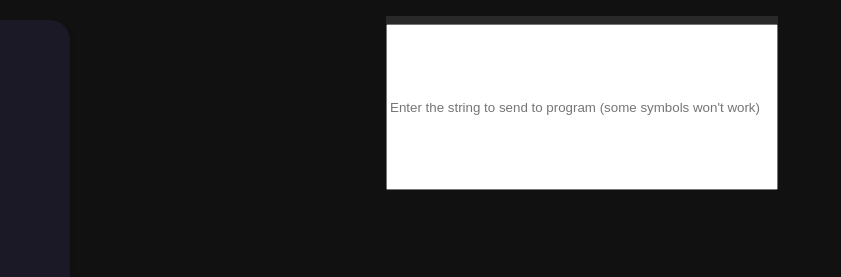
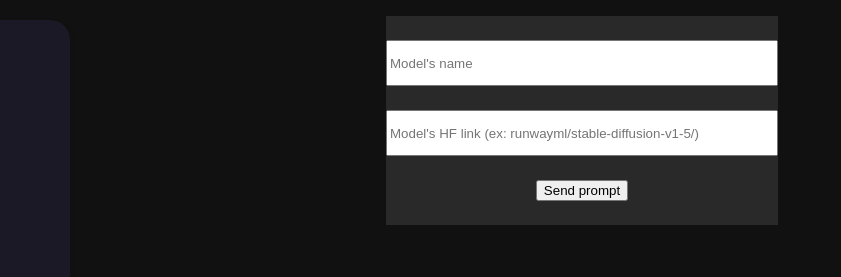
Before and after one commit to Kuui22/Electron-Python-app, an Electron app: page electronpython/html/modeldownload.html in a window 1280 px wide. Shown: the top 277 px of the page, 186-1027 px from the left. Drawn offline with Linux system fonts and the light colour scheme; no server answers.

Commit message:
download part 2
almost done, missing js

```diff
--- /dev/null
+++ b/electronpython/css/download.css
@@ -0,0 +1,45 @@
+body > div.request > form > div.request-prompt{
+    justify-content: center;
+    display: flex;
+}
+body > div.request > form > div.request-send{
+    justify-content: center;
+    display: flex;
+}
+
+.request-send button{
+    margin-top: 3vh;
+    margin-bottom: 3vh;
+}
+
+.request form div #modellink{
+    width: 30vw;
+    height: 5vh;
+    margin-top: 3vh;
+}
+
+.request form div #modelname{
+    width: 30vw;
+    height: 5vh;
+    margin-top: 3vh;
+}
+
+
+.request{
+    /*margin-left: 5vw;*/
+    margin-top: 2vh;
+    justify-content: center;
+    display: flex;
+    flex-direction: row;
+    min-width: 80vw;
+    min-height: 100vh;
+
+}
+
+.request form div{
+    background-color: rgba(255, 255, 255, 0.1);
+}
+
+.request form div div{
+    background-color: rgba(255, 255, 255, 0.0);
+}
--- a/electronpython/html/modeldownload.html
+++ b/electronpython/html/modeldownload.html
@@ -6,10 +6,10 @@
     <!-- https://developer.mozilla.org/en-US/docs/Web/HTTP/CSP -->
     <meta http-equiv="Content-Security-Policy" content="default-src 'self'; script-src 'self'">
     <meta name="viewport" content="width=device-width, initial-scale=1.0">
-    <title>Image generation</title>
+    <title>Model download</title>
     <link rel="stylesheet" href="../css/index.css">
     <link rel="stylesheet" href="../css/dropdown.css">
-    <link rel="stylesheet" href="../css/generation.css">
+    <link rel="stylesheet" href="../css/download.css">
 </head>
 
 <body>
@@ -38,8 +38,15 @@
     <div class="request">
         <form class="promptform">
             <div class="request-prompt">
-                <input name="prompt" id="prompt" type="text"
-                    placeholder="Enter the string to send to program (some symbols won't work)" />
+                <input name="modelname" id="modelname" type="text"
+                    placeholder="Model's name" />
+            </div>
+            <div class="request-prompt">
+                <input name="modellink" id="modellink" type="text"
+                    placeholder="Model's HF link (ex: runwayml/stable-diffusion-v1-5/)" />
+            </div>
+            <div class="request-send">
+                <button id="downloadButton">Send prompt</button>
             </div>
         </form>
     </div>
```
Also changed, not shown: 1 other file.
